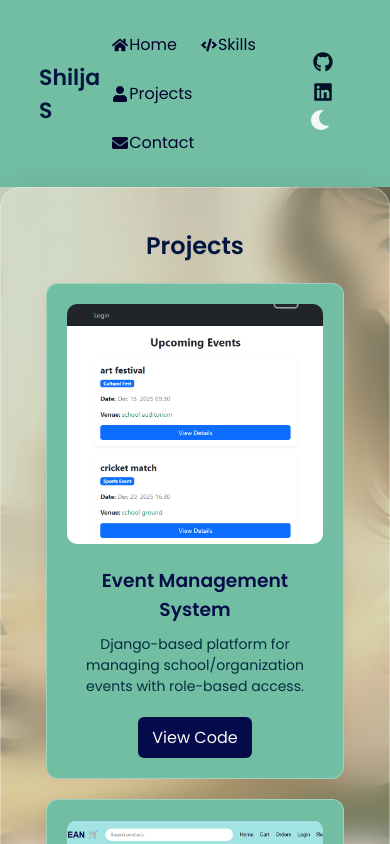
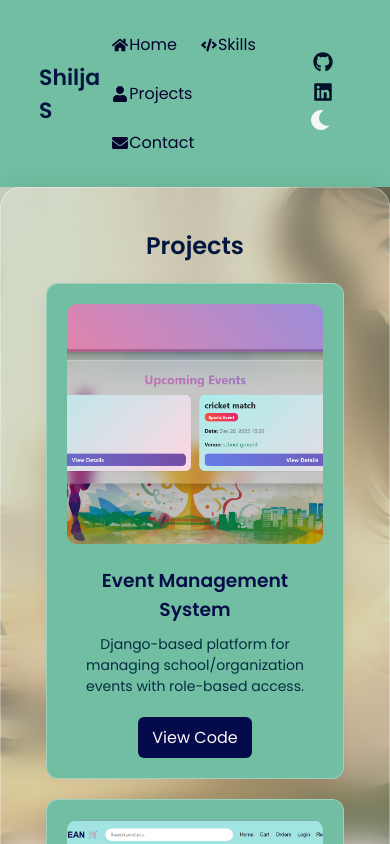
Before and after one commit to shiljastephen/my-portfolio, a React (Create React App) app: page /projects in a window 390 px wide. Shown: the top 844 px of the page. Built offline with nearby package versions, Linux system fonts and the light colour scheme.

Commit message:
Initial commit

```diff
--- a/src/App.css
+++ b/src/App.css
@@ -29,9 +29,3 @@ body.dark-mode .project-card {
 body.dark-mode .skill-bar {
   background: #334155;
 }
-@media (max-width: 768px) {
-  .project-grid {
-    padding: 10px 15px;
-    gap: 20px;
-  }
-}
--- a/src/components/Projects.js
+++ b/src/components/Projects.js
@@ -1,4 +1,4 @@
-import eventImg from "../images/event.png";
+import event_managementsImg from "../images/event_managements.png";
 import ecommerce1Img from "../images/ecommerce1.png";
 import "./Projects.css";
 
@@ -11,7 +11,7 @@ function Projects() {
         <h1 className="title">Projects</h1>
         {/* Project 1 */}
         <div className="glass-card project-card" data-aos="zoom-out">
-          <img src={eventImg} alt="Event Management System" />
+          <img src={event_managementsImg} alt="Event Management System" />
           <h3>Event Management System</h3>
           <p>
             Django-based platform for managing school/organization events
```
Also changed, not shown: src/images/event_managements.png (added).
